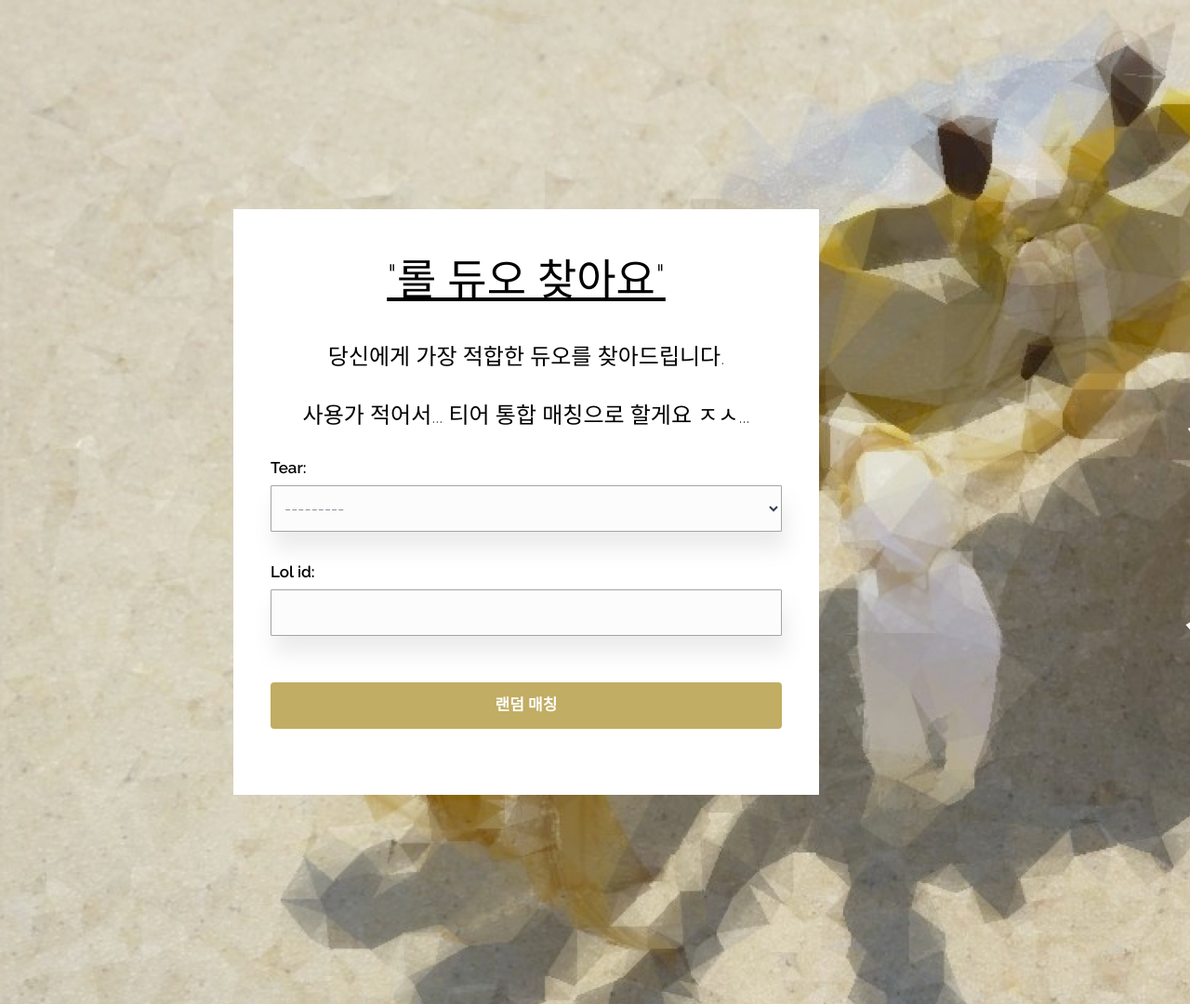
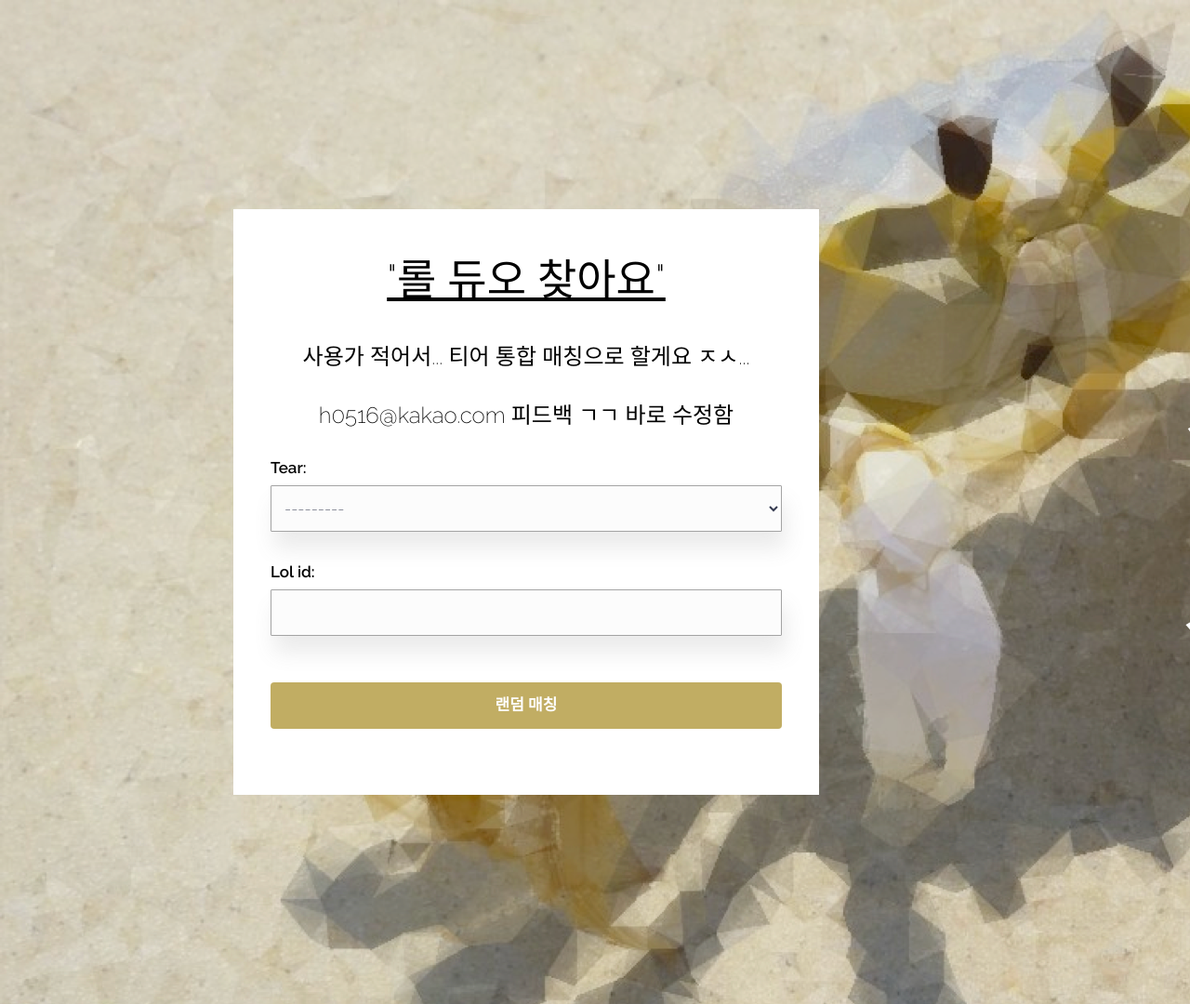
Before and after one commit to Andychoi153/junglechai, a Django app: page / in a window 1280 px wide; the page is wider, and only the part inside the window is pictured. Shown: that part at 93% size. Run offline with Django 3.2, Linux system fonts and the light colour scheme; some libraries are stand-ins or nearby versions.

Commit message:
맨트 수정

```diff
--- a/main/templates/main/index.html
+++ b/main/templates/main/index.html
@@ -11,8 +11,8 @@
     {% load static %}
     <div class="main_frame">
        <div class="main_title"> "롤 듀오 찾아요" </div>
-       <div class="ment">당신에게 가장 적합한 듀오를 찾아드립니다.</div>
        <div class="ment">사용가 적어서... 티어 통합 매칭으로 할게요 ㅈㅅ...</div>
+       <div class="ment">h0516@kakao.com 피드백 ㄱㄱ 바로 수정함</div>
        <meta name="viewport" content="width=device-width, initial-scale=1">
        <link href='//fonts.googleapis.com/css?family=Raleway:400,300,600,200' rel='stylesheet' type='text/css'>
           <form class="id_input" action="" method="post" onsubmit="this.submit_button.disabled = true;">
```
